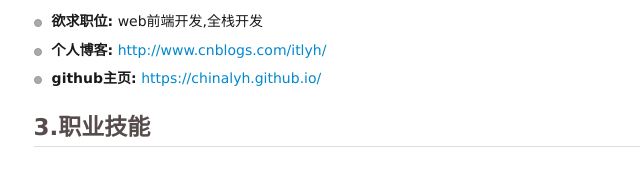
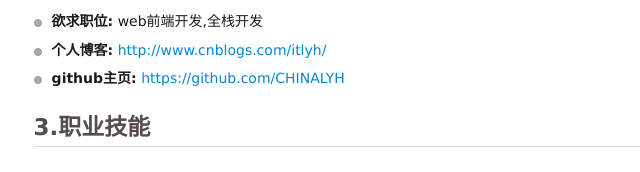
Before and after one commit to CHINALYH/chinalyh.github.io, a plain HTML site: page 2016/11/10/liyinghao/index.html in a window 1280 px wide. Shown: the part 282-454 px from the top of the page, 368-1008 px from the left. Drawn offline with Linux system fonts and the light colour scheme; a script that the page names is missing; files whose address does not match are found by name.

Commit message:
Site updated: 2016-11-10 17:09:56

```diff
--- a/2016/11/10/liyinghao/index.html
+++ b/2016/11/10/liyinghao/index.html
@@ -14,7 +14,7 @@
 2、GitHub&amp;amp;博客
 欲求职位:  web前端开发,全栈开发
 个人博客:  http://www.cnblogs.com/itlyh/
-github主页:  https://chinalyh.github.io/
+github主页:  https://github.com/CHINALYH
 
 3.职业技能
 1.掌握ht">
@@ -28,11 +28,11 @@ github主页:  https://chinalyh.github.io/
 2、GitHub&amp;amp;博客
 欲求职位:  web前端开发,全栈开发
 个人博客:  http://www.cnblogs.com/itlyh/
-github主页:  https://chinalyh.github.io/
+github主页:  https://github.com/CHINALYH
 
 3.职业技能
 1.掌握ht">
-<meta property="og:updated_time" content="2016-11-10T08:59:54.572Z">
+<meta property="og:updated_time" content="2016-11-10T09:09:41.546Z">
 <meta name="twitter:card" content="summary">
 <meta name="twitter:title" content="myHome">
 <meta name="twitter:description" content="简历-Web前端开发-李英豪1.个人资料
@@ -41,7 +41,7 @@ github主页:  https://chinalyh.github.io/
 2、GitHub&amp;amp;博客
 欲求职位:  web前端开发,全栈开发
 个人博客:  http://www.cnblogs.com/itlyh/
-github主页:  https://chinalyh.github.io/
+github主页:  https://github.com/CHINALYH
 
 3.职业技能
 1.掌握ht">
@@ -175,7 +175,7 @@ github主页:  https://chinalyh.github.io/
 <h2 id="2、GitHub-amp-博客"><a href="#2、GitHub-amp-博客" class="headerlink" title="2、GitHub&amp;博客"></a>2、GitHub&amp;博客</h2><ul>
 <li><strong>欲求职位:</strong>  web前端开发,全栈开发</li>
 <li><strong>个人博客:</strong>  <a href="http://www.cnblogs.com/itlyh/" target="_blank" rel="external">http://www.cnblogs.com/itlyh/</a> </li>
-<li><strong>github主页:</strong>  <a href="https://chinalyh.github.io/" target="_blank" rel="external">https://chinalyh.github.io/</a></li>
+<li><strong>github主页:</strong>  <a href="https://github.com/CHINALYH" target="_blank" rel="external">https://github.com/CHINALYH</a></li>
 </ul>
 <h2 id="3-职业技能"><a href="#3-职业技能" class="headerlink" title="3.职业技能"></a>3.职业技能</h2><ul>
 <li>1.掌握html,css,javascript,ES6语法;掌握HTML5,css3;熟悉前端浏览器兼容性,及标签语义化;</li>
```
Also changed, not shown: index.html (+1 -1 lines).
